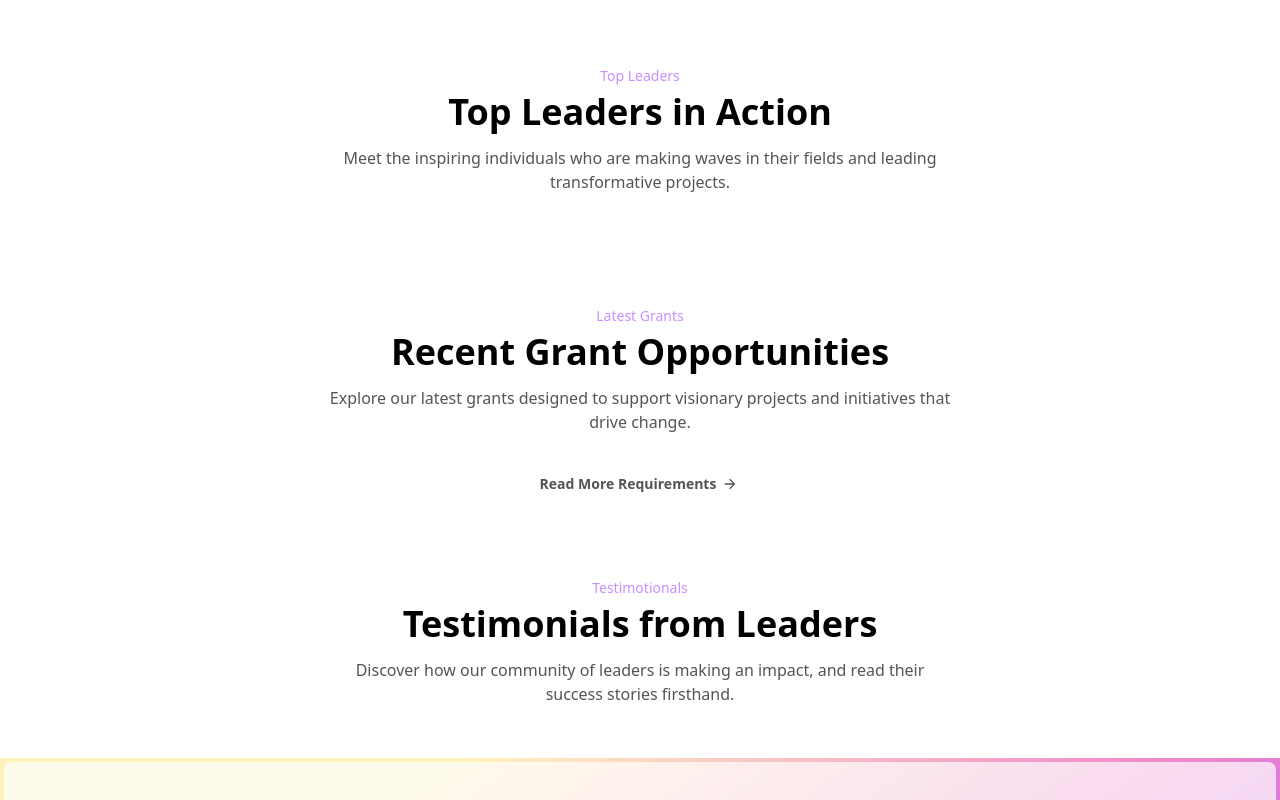
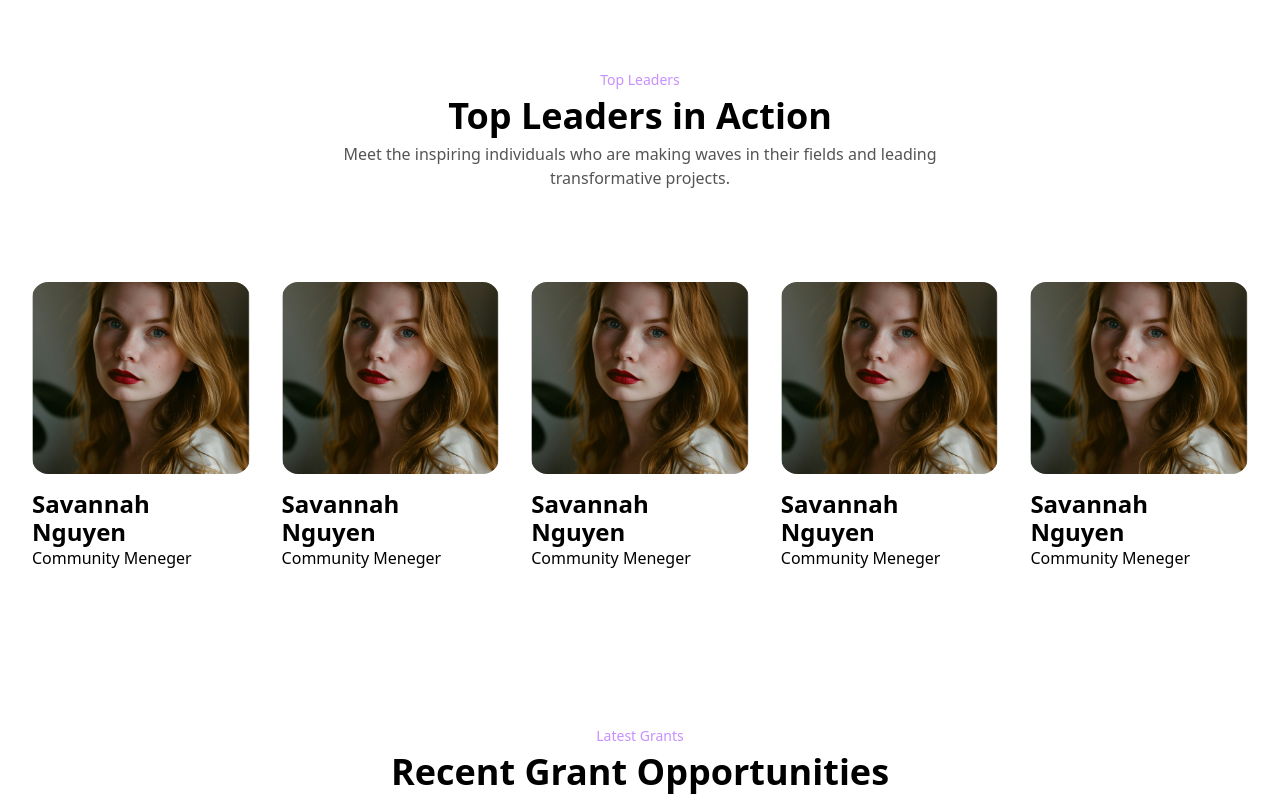
Before and after one commit to N-Botirovna/Digital-leaders, a React (Vite) app: page / in a window 1280 px wide. Shown: the part 1640-2440 px from the top of the page. Built offline with nearby package versions, Linux system fonts and the light colour scheme.

Commit message:
some changes

```diff
--- /dev/null
+++ b/src/component/home/TopLeaders/LeaderCard.jsx
@@ -0,0 +1,19 @@
+import React from 'react';
+
+const LeaderCard = ({ image, name, position }) => {
+  return (
+    <div className="max-w-xs  p-4 text-center">
+      <img
+        src={image}
+        alt={name}
+        className="w-full h-48 object-cover rounded-2xl"
+      />
+      <div className="mt-4">
+        <h2 className="text-2xl font-semibold leading-7 text-left">{name}</h2>
+        <p className="text-base font-normal text-left leading-md">{position}</p>
+      </div>
+    </div>
+  );
+};
+
+export default LeaderCard;
--- a/src/component/home/TopLeaders/index.jsx
+++ b/src/component/home/TopLeaders/index.jsx
@@ -3,6 +3,8 @@ import React from 'react'
 import HighLight from '../../ui/HighLight'
 import SubTitle from '../../ui/subTitle'
 import Paragraph from '../../ui/Paragraph'
+import LeaderCard from './LeaderCard'
+import image from "../../../assets/images/home/Savanna.png"
 
 const TopLeaders = () => {
   return (
@@ -11,6 +13,13 @@ const TopLeaders = () => {
         <HighLight text={"Top Leaders"}/>
         <SubTitle text={"Top Leaders in Action"}/>
         <Paragraph text={"Meet the inspiring individuals who are making waves in their fields and leading transformative projects."} style={"w-1/2 py-2"}/>
+        <div className="py-14 flex items-center justify-between">
+            <LeaderCard image={image} name={"Savannah Nguyen"} position={"Community Meneger"}/>
+            <LeaderCard image={image} name={"Savannah Nguyen"} position={"Community Meneger"}/>
+            <LeaderCard image={image} name={"Savannah Nguyen"} position={"Community Meneger"}/>
+            <LeaderCard image={image} name={"Savannah Nguyen"} position={"Community Meneger"}/>
+            <LeaderCard image={image} name={"Savannah Nguyen"} position={"Community Meneger"}/>
+        </div>
       </Container>
     </div>
   )
--- a/src/component/ui/Paragraph.jsx
+++ b/src/component/ui/Paragraph.jsx
@@ -2,7 +2,7 @@ import React from 'react'
 
 const Paragraph = ({text,style}) => {
   return (
-  <p className={`font-normal text-md leading-md mx-auto text-center text-[#0A0A0AB2] text-opacity-70 my-5 ${style}`} >{text}</p>
+  <p className={`font-normal text-md leading-md mx-auto text-center text-[#0A0A0AB2] text-opacity-70 py-5 ${style}`} >{text}</p>
   )
 }
 
```
Also changed, not shown: src/assets/images/home/PartnersList/index.jsx (deleted), src/assets/images/home/Savanna.png (added), src/assets/images/home/header/index.jsx (deleted).
